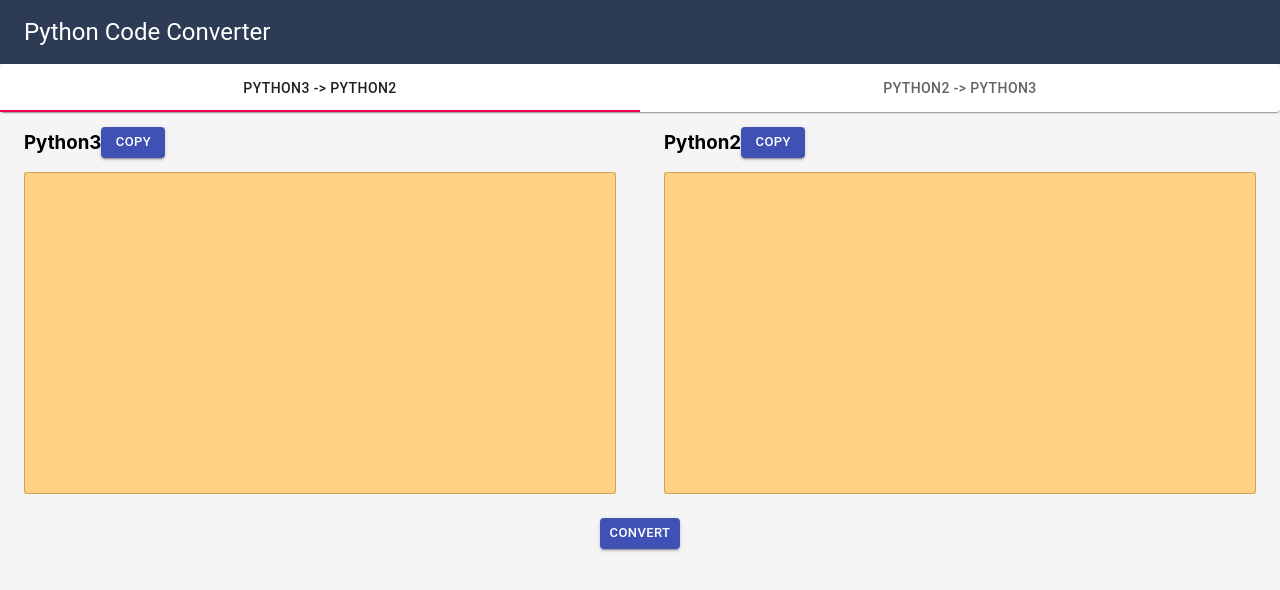
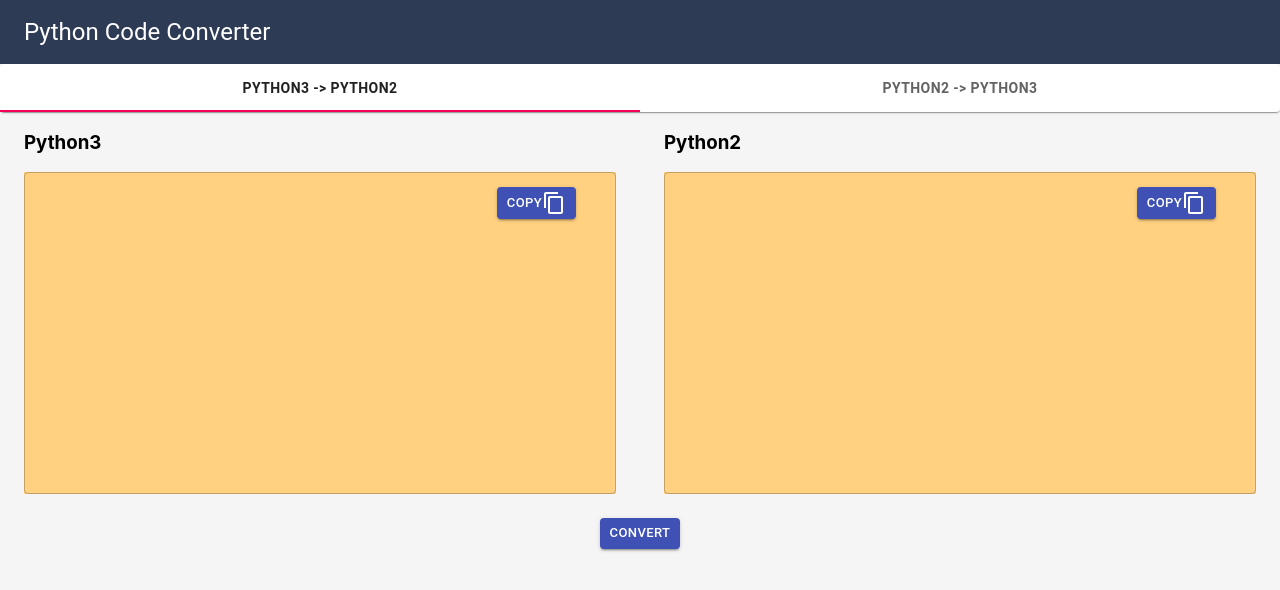
Before and after one commit to pragyan-satapathy/PyCodeConverter, a React (Create React App) app: page / in a window 1280 px wide. Shown: the top 590 px of the page. Built offline with nearby package versions, Linux system fonts and the light colour scheme.

Commit message:
copy button added within textfield

```diff
--- a/package.json
+++ b/package.json
@@ -7,6 +7,7 @@
     "@emotion/styled": "^11.6.0",
     "@material-ui/core": "^4.12.3",
     "@material-ui/icons": "^4.11.2",
+    "@mui/icons-material": "^5.2.0",
     "@mui/material": "^5.2.0",
     "@testing-library/jest-dom": "^5.15.0",
     "@testing-library/react": "^11.2.7",
--- a/src/components/label.js
+++ b/src/components/label.js
@@ -2,31 +2,9 @@ import React, {Component} from 'react';
 import {
   Box,
   Grid,
-  Button,
 } from '@material-ui/core';
 
 class Label extends Component  {
-  constructor() {
-    super()
-    this.firstCopy = this.firstCopy.bind(this);
-    this.secondCopy = this.secondCopy.bind(this);
-  }
-  firstCopy(){
-    if (this.props.which_converter === '3to2') {
-      navigator.clipboard.writeText(this.props.python_3_code)
-    }
-    else {
-      navigator.clipboard.writeText(this.props.python_2_code)
-    }
-  }
-  secondCopy(){
-    if (this.props.which_converter === '3to2') {
-      navigator.clipboard.writeText(this.props.python_2_code)
-    }
-    else if (this.props.which_converter === '2to3') {
-      navigator.clipboard.writeText(this.props.python_3_code)
-    }
-  }
   render() {
     let firstText, secondText;
     if (this.props.which_converter === '3to2') {
@@ -41,27 +19,9 @@ class Label extends Component  {
           <Grid container spacing={6}>
             <Grid item xs={6} container alignItems = "center">
               <Grid>{firstText}</Grid>
-              <Grid>
-              <Button
-                  variant="contained"
-                  color="primary"
-                  size="small"
-                  onClick={this.firstCopy}
-              >COPY
-              </Button>
-              </Grid>
             </Grid>
             <Grid item xs={6} container alignItems = "center">
               <Grid>{secondText}</Grid>
-              <Grid>
-              <Button
-                  variant="contained"
-                  color="primary"
-                  size="small"
-                  onClick={this.secondCopy}
-              >COPY
-              </Button>
-              </Grid>
             </Grid>
           </Grid>
         </Box>
--- a/src/components/python2to3.js
+++ b/src/components/python2to3.js
@@ -5,6 +5,7 @@ import {
   Grid,
   Button,
 } from '@material-ui/core';
+import ContentCopyIcon from '@mui/icons-material/ContentCopy';
 
 class Python2to3 extends Component  {
   render() {
@@ -13,6 +14,7 @@ class Python2to3 extends Component  {
         <Grid container>
           <Grid item xs={6}>
             <Box p={3} pt={0}>
+              <div style={{position: 'relative', }}>
                 <TextField
                   m = {3}
                   multiline
@@ -27,10 +29,20 @@ class Python2to3 extends Component  {
                     backgroundColor: "#ffd180"
                   }}
                 />
+                <Button
+                  variant="contained"
+                  color="primary"
+                  size="small"
+                  onClick={() => navigator.clipboard.writeText(this.props.python_2_code)}
+                  style={{position: 'absolute', right: 40, top: 15}}
+                >COPY <ContentCopyIcon />
+                </Button>
+              </div>
             </Box>
           </Grid>
           <Grid item xs={6}>
             <Box p={3} pt={0}>
+              <div style={{position: 'relative', }}>
                 <TextField
                   m = {3}
                   multiline
@@ -47,6 +59,15 @@ class Python2to3 extends Component  {
                     backgroundColor: "#ffd180"
                   }}
                 />
+                <Button
+                  variant="contained"
+                  color="primary"
+                  size="small"
+                  onClick={() => navigator.clipboard.writeText(this.props.python_3_code)}
+                  style={{position: 'absolute', right: 40, top: 15}}
+                >COPY   <ContentCopyIcon />
+                </Button>
+              </div>
             </Box>
           </Grid>
         </Grid>
--- a/src/components/python3to2.js
+++ b/src/components/python3to2.js
@@ -5,6 +5,7 @@ import {
   Grid,
   Button,
 } from '@material-ui/core';
+import ContentCopyIcon from '@mui/icons-material/ContentCopy';
 
 class Python3to2 extends Component  {
   render() {
@@ -13,6 +14,7 @@ class Python3to2 extends Component  {
         <Grid container>
           <Grid item xs={6}>
             <Box p={3} pt={0}>
+            <div style={{position: 'relative', }}>
               <TextField
                 m = {3}
                 multiline
@@ -24,13 +26,23 @@ class Python3to2 extends Component  {
                 defaultValue={this.props.python_3_code}
                 onChange={this.props.handlePython_3_code}
                 style={{
-                  backgroundColor: "#ffd180"
+                  backgroundColor: "#ffd180",
                 }}
               />
+               <Button
+                  variant="contained"
+                  color="primary"
+                  size="small"
+                  onClick={() => navigator.clipboard.writeText(this.props.python_3_code)}
+                  style={{position: 'absolute', right: 40, top: 15}}
+              >COPY <ContentCopyIcon />
+              </Button>
+            </div>
             </Box>
           </Grid>
           <Grid item xs={6}>
             <Box p={3} pt={0}>
+              <div style={{position: 'relative', }}>
                 <TextField
                   m = {3}
                   multiline
@@ -47,6 +59,15 @@ class Python3to2 extends Component  {
                     backgroundColor: "#ffd180"
                   }}
                 />
+                <Button
+                  variant="contained"
+                  color="primary"
+                  size="small"
+                  onClick={() => navigator.clipboard.writeText(this.props.python_2_code)}
+                  style={{position: 'absolute', right: 40, top: 15}}
+                >COPY <ContentCopyIcon />
+                </Button>
+              </div>
             </Box>
           </Grid>
         </Grid>
--- a/src/components/tabBar.js
+++ b/src/components/tabBar.js
@@ -23,8 +23,8 @@ class TabBar extends Component {
             <Box>
               <Paper>
                 <Tabs value={this.state.tab_value} onChange={this.handleTabs} variant="fullWidth">
-                    <Tab label = 'Python3 -> Python2'></Tab>
-                    <Tab label = 'Python2 -> Python3'></Tab>
+                    <Tab label = 'Python3 -> Python2' style={{fontWeight:'600',}}></Tab>
+                    <Tab label = 'Python2 -> Python3' style={{fontWeight:'600',}}></Tab>
                 </Tabs>
               </Paper>
               <TabPanel
```
Also changed, not shown: 1 other file (tests, documents, lock files or other folders). Lines whose indentation alone changed are shown as unchanged.
